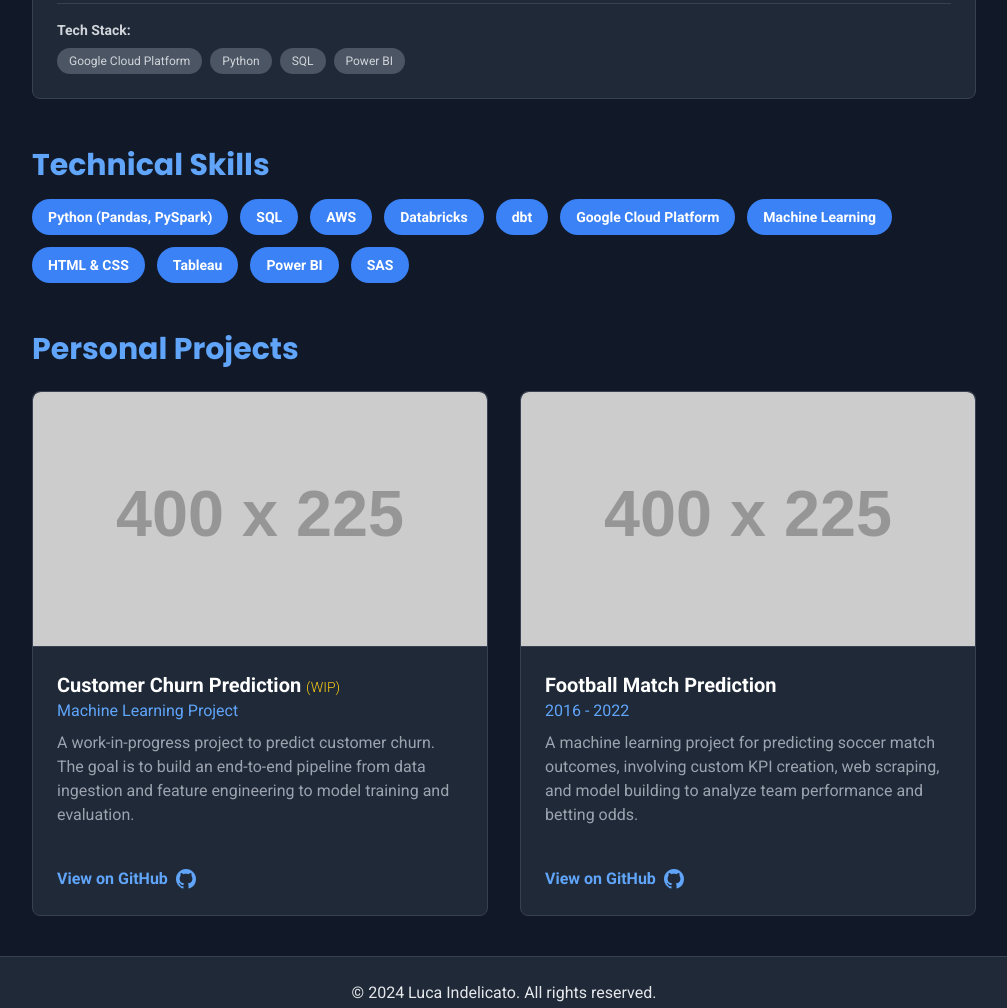
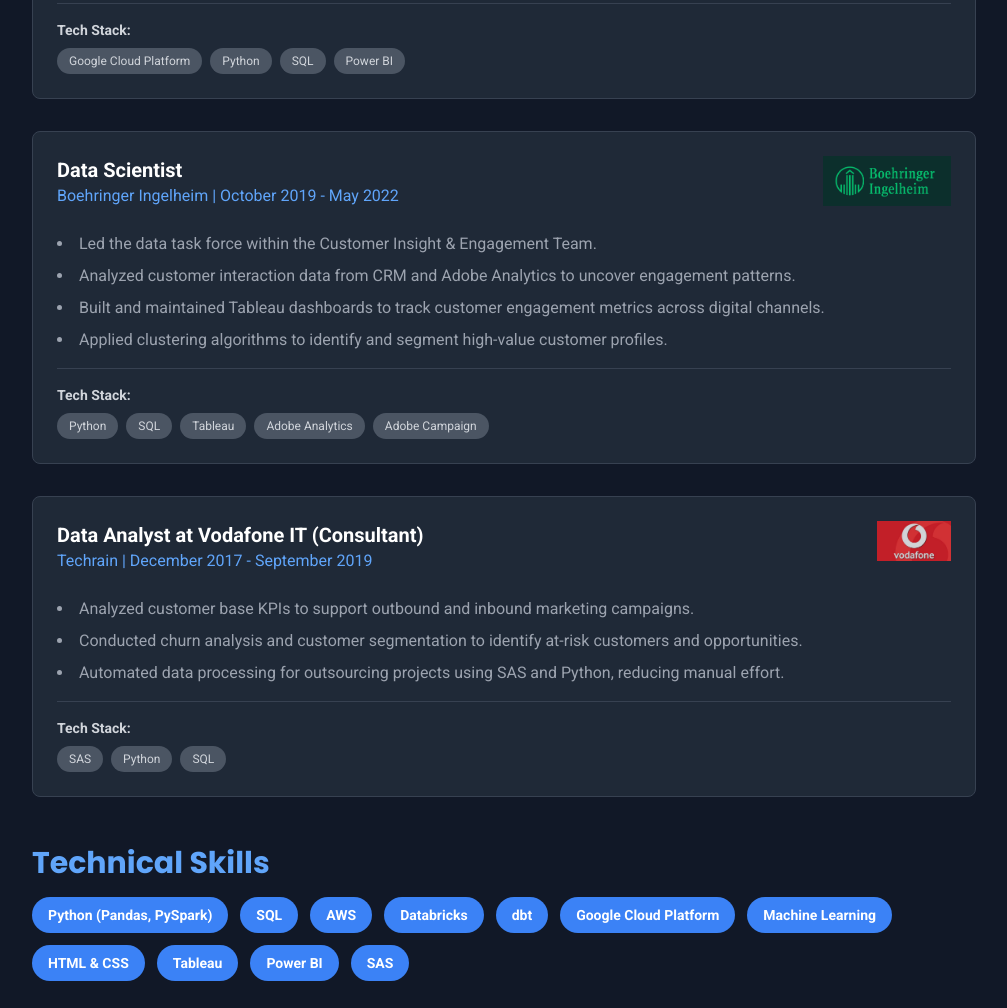
Before and after one commit to LucaIndelicato/LucaIndelicato.github.io, a plain HTML site: page index.html in a window 1280 px wide. Shown: the part 1295-2303 px from the top of the page, without its empty margins (136-1143 px from the left). Drawn offline with nearby package versions, Linux system fonts and the light colour scheme; placeholder pictures from the web are drawn by us.

Commit message:
committing new release and features 20250830 - again

```diff
--- a/index.html
+++ b/index.html
@@ -89,6 +89,7 @@
 </head>
 <body class="bg-gray-900 text-gray-200">
 
+    </div>
     <header class="bg-gradient text-white p-8 md:p-12 shadow-lg">
         <div class="max-w-5xl mx-auto flex flex-col md:flex-row items-center gap-8">
             <div class="flex-shrink-0">
@@ -167,7 +168,54 @@
                         </div>
                     </div>
                 </div>
+                <div class="card p-6 rounded-lg">
+                     <div class="flex justify-between items-start">
+                        <div>
+                            <h3 class="text-xl font-bold text-white">Data Scientist</h3>
+                            <p class="text-md text-blue-400 mb-2">Boehringer Ingelheim | October 2019 - May 2022</p>
+                        </div>
+                        <img src="/src/media/Logo BI.png" alt="Boehringer Ingelheim Logo" class="company-logo" style="height: 50px;">
+                    </div>
+                    <ul class="list-disc list-inside text-gray-400 space-y-2 mt-4">
+                        <li>Led the data task force within the Customer Insight & Engagement Team.</li>
+                        <li>Analyzed customer interaction data from CRM and Adobe Analytics to uncover engagement patterns.</li>
+                        <li>Built and maintained Tableau dashboards to track customer engagement metrics across digital channels.</li>
+                        <li>Applied clustering algorithms to identify and segment high-value customer profiles.</li>
+                    </ul>
+                    <div class="mt-4 pt-4 border-t border-gray-700">
+                        <h4 class="text-sm font-semibold text-gray-300 mb-2">Tech Stack:</h4>
+                        <div class="flex flex-wrap gap-2">
+                            <span class="tech-tag">Python</span>
+                            <span class="tech-tag">SQL</span>
+                            <span class="tech-tag">Tableau</span>
+                            <span class="tech-tag">Adobe Analytics</span>
+                            <span class="tech-tag">Adobe Campaign</span>
+                        </div>
+                    </div>
                 </div>
+                 <div class="card p-6 rounded-lg">
+                    <div class="flex justify-between items-start">
+                        <div>
+                            <h3 class="text-xl font-bold text-white">Data Analyst at Vodafone IT (Consultant)</h3>
+                            <p class="text-md text-blue-400 mb-2">Techrain | December 2017 - September 2019</p>
+                        </div>
+                        <img src="/src/media/Logo Vodafone.png" alt="Vodafone Logo" class="company-logo" style="filter: none; height: 40px;">
+                    </div>
+                    <ul class="list-disc list-inside text-gray-400 space-y-2 mt-4">
+                        <li>Analyzed customer base KPIs to support outbound and inbound marketing campaigns.</li>
+                        <li>Conducted churn analysis and customer segmentation to identify at-risk customers and opportunities.</li>
+                        <li>Automated data processing for outsourcing projects using SAS and Python, reducing manual effort.</li>
+                    </ul>
+                     <div class="mt-4 pt-4 border-t border-gray-700">
+                        <h4 class="text-sm font-semibold text-gray-300 mb-2">Tech Stack:</h4>
+                        <div class="flex flex-wrap gap-2">
+                            <span class="tech-tag">SAS</span>
+                            <span class="tech-tag">Python</span>
+                            <span class="tech-tag">SQL</span>
+                        </div>
+                    </div>
+                </div>
+            </div>
         </section>
 
         <section id="skills" class="mb-12">
@@ -232,7 +280,7 @@
     </main>
 
     <footer class="text-center p-6 bg-gray-800 border-t border-gray-700">
-        <p>&copy; 2024 Luca Indelicato. All rights reserved.</p>
+        <p>&copy; 2025 Luca Indelicato. All rights reserved.</p>
     </footer>
 
 </body>
```
